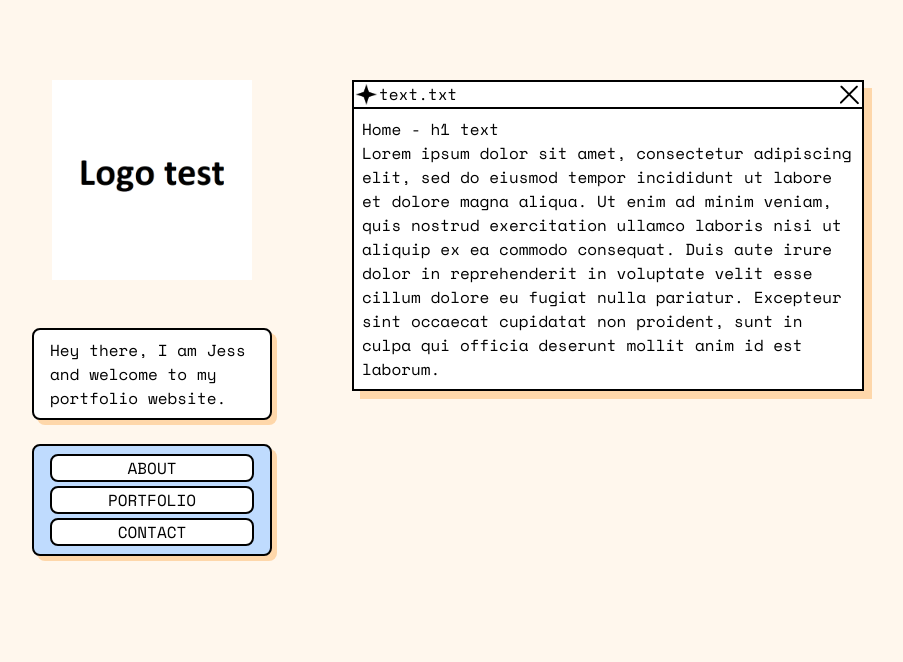
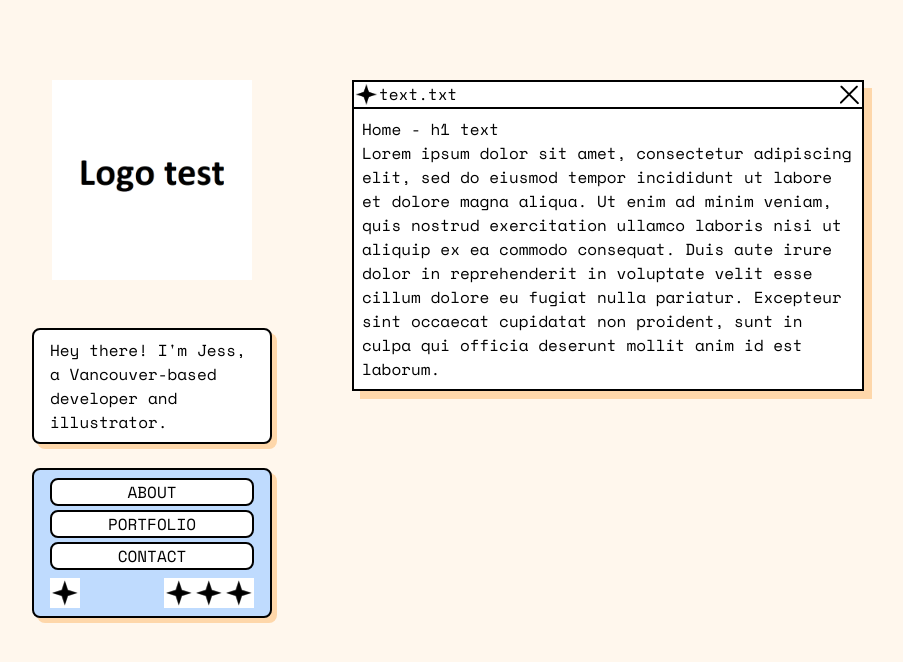
Before and after one commit to JessicaQChiu/jessica-q-chiu-portfolio, a Next.js app: page / in a window 1280 px wide. Shown: the top 662 px of the page, without its empty margins (192-1095 px from the left). Built offline with nearby package versions, Linux system fonts and the light colour scheme.

Commit message:
Add nav icon links
Adding in placeholder icon links for potential social media shortcuts.

```diff
--- a/src/app/components/sidebar/nav/index.tsx
+++ b/src/app/components/sidebar/nav/index.tsx
@@ -9,11 +9,20 @@ const Nav = ({ toggle }: { toggle: () => void }) => {
       <div className="max-md:hidden flex flex-col h-screen w-60">
         <div className="flex justify-center mb-12">
           <Link href="/">
-            <Image src="/images/logo.png" alt="Logo" width={200} height={200} priority={true} />
+            <Image
+              src="/images/logo.png"
+              alt="Logo"
+              width={200}
+              height={200}
+              priority={true}
+            />
           </Link>
         </div>
         <div className="flex flex-col mb-6 px-4 py-2 bg-white border-2 border-black rounded-lg shadow-[5px_5px_0px_0px_#fed7aa]">
-          <p>Hey there, I am Jess and welcome to my portfolio website.</p>
+          <p>
+            Hey there! I&apos;m Jess, a Vancouver-based developer and
+            illustrator.
+          </p>
         </div>
         <div className="flex flex-col px-4 py-2 bg-blue-200 border-2 border-black rounded-lg shadow-[5px_5px_0px_0px_#fed7aa]">
           <ul className="text-black">
@@ -33,6 +42,44 @@ const Nav = ({ toggle }: { toggle: () => void }) => {
               </Link>
             </li>
           </ul>
+          <div className="flex flex-row justify-between pt-2">
+            <div>
+            <Link href="/">
+                <Image
+                  src="/images/star.png"
+                  alt="Logo"
+                  width={30}
+                  height={30}
+                />
+              </Link>
+            </div>
+            <div className="flex flex-row">
+              <Link href="/">
+                <Image
+                  src="/images/star.png"
+                  alt="Logo"
+                  width={30}
+                  height={30}
+                />
+              </Link>
+              <Link href="/">
+                <Image
+                  src="/images/star.png"
+                  alt="Logo"
+                  width={30}
+                  height={30}
+                />
+              </Link>
+              <Link href="/">
+                <Image
+                  src="/images/star.png"
+                  alt="Logo"
+                  width={30}
+                  height={30}
+                />
+              </Link>
+            </div>
+          </div>
         </div>
       </div>
     </>
--- a/src/app/components/sidebar/navmobile/index.tsx
+++ b/src/app/components/sidebar/navmobile/index.tsx
@@ -13,8 +13,8 @@ const Navmobile = ({
             <Link href="/" className="m-auto">
                 {/*eslint-disable-next-line*/}
                 <img
-                    src="/images/logo.png"
-                    alt="Company Logo"
+                    src="/images/star.png"
+                    alt="Logo"
                     width={50}
                     height={50}
                 />
```
